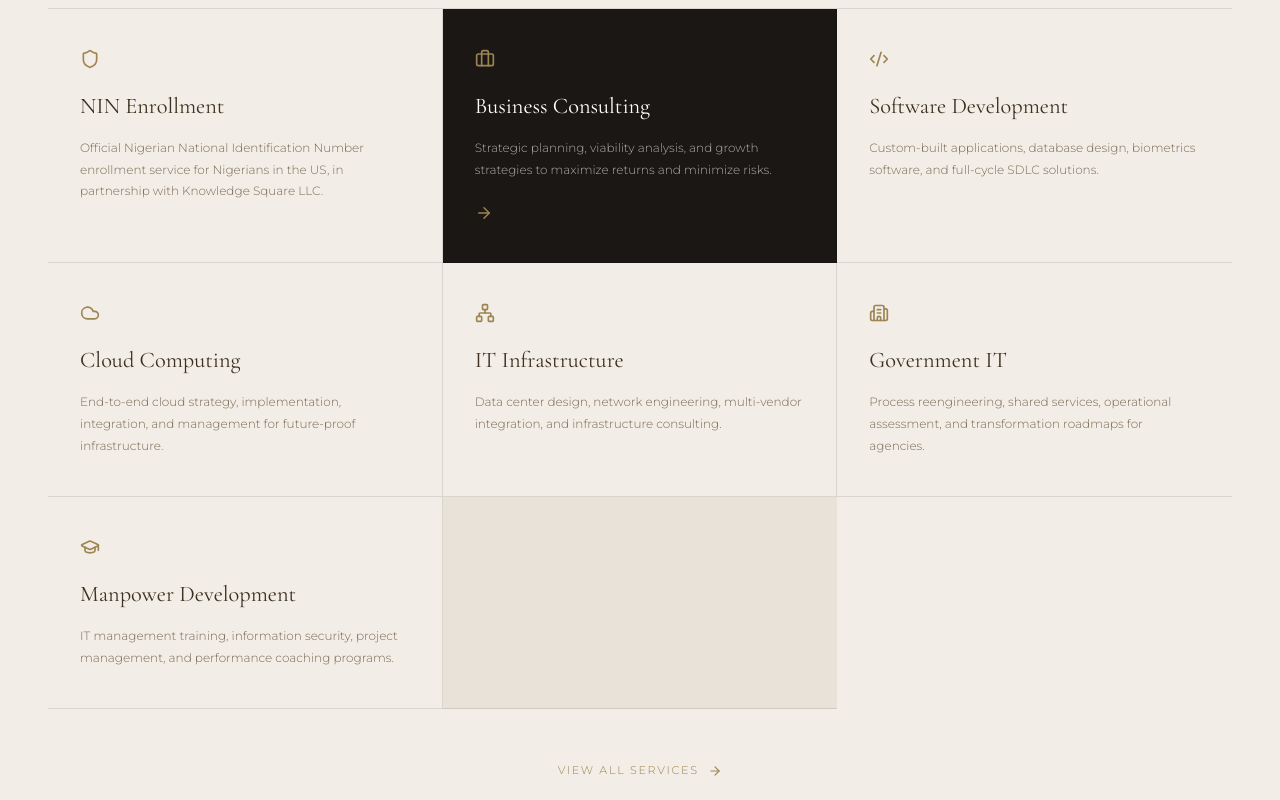
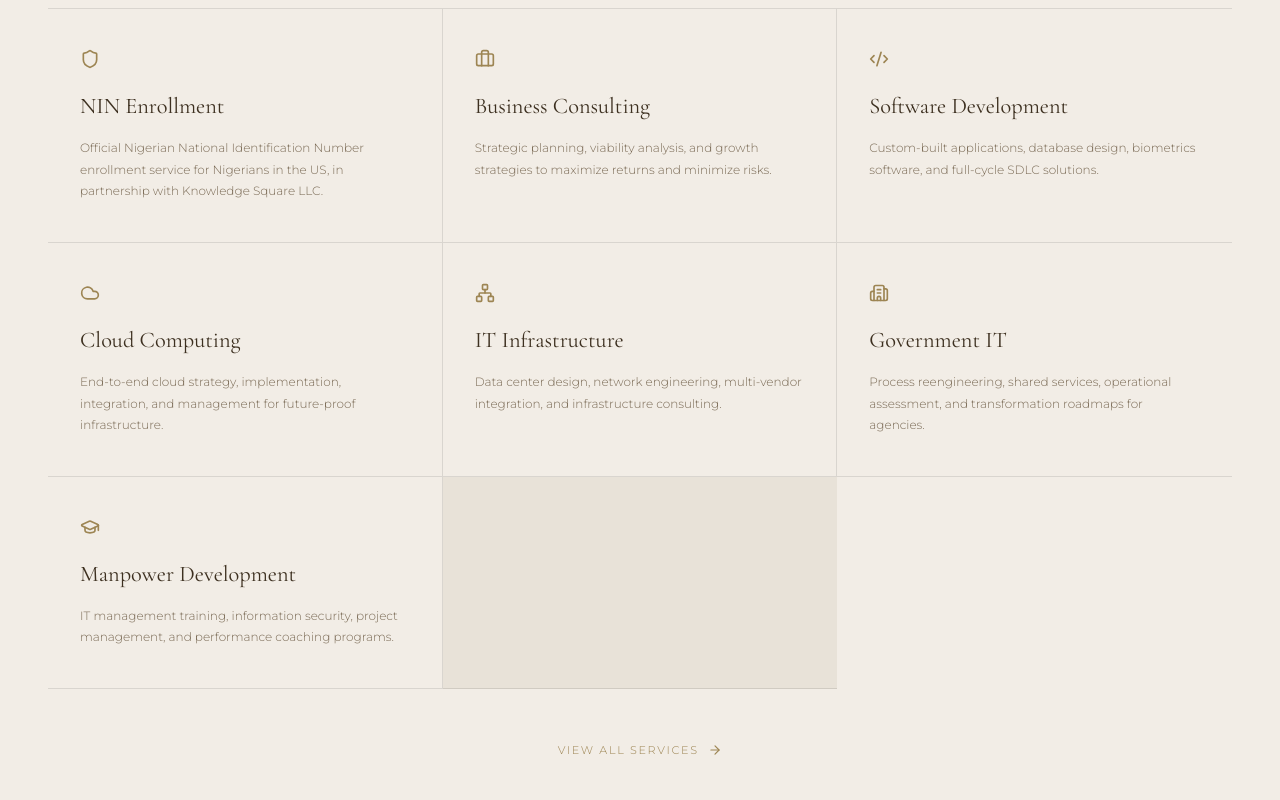
Before and after one commit to CrawlWise/lancor-website, a Next.js app: page / in a window 1280 px wide. Shown: the part 1400-2200 px from the top of the page. Built offline with nearby package versions, Linux system fonts and the light colour scheme.

Commit message:
Add motion framer

```diff
--- a/app/page.tsx
+++ b/app/page.tsx
@@ -11,6 +11,8 @@ import {
   GraduationCap,
   Calendar,
 } from "lucide-react";
+import AnimateIn from "@/components/AnimateIn";
+
 
 const services = [
   {
@@ -23,7 +25,7 @@ const services = [
     icon: Briefcase,
     title: "Business Consulting",
     description: "Strategic planning, viability analysis, and growth strategies to maximize returns and minimize risks.",
-    featured: true,
+    featured: false,
   },
   {
     icon: Code2,
@@ -131,19 +133,27 @@ export default function Home() {
         <div className="h-16" />
         <div className="relative z-2 px-12 py-16 max-w-300 w-full mx-auto">
           <div className="max-w-170">
+            <AnimateIn type="slide-up" delay={0.1}>
               <p className="label-text text-[#9d8553] mb-[2rem]">EST. 1994 — NEWTON, MASSACHUSETTS</p>
+            </AnimateIn>
+            <AnimateIn type="slide-up" delay={0.2}>
               <h1 className="font-cormorant text-[clamp(3rem,7vw,5.5rem)] font-normal leading-[1.05] text-white mb-0">
                 Dynamic<br />
                 <em className="text-[#9d8553] italic font-light">Technology</em><br />
                 Solutions
               </h1>
+            </AnimateIn>
+            <AnimateIn type="slide-up" delay={0.3}>
               <p className="font-montserrat text-[0.85rem] text-[rgba(255,255,255,0.7)] leading-[1.8] max-w-[420px] mt-[2rem] mb-[2.5rem]">
                 Professional consulting, research, and development services — offering strategic process reengineering solutions to clients around the world.
               </p>
+            </AnimateIn>
+            <AnimateIn type="slide-up" delay={0.4}>
               <div className="flex gap-4 flex-wrap">
                 <Link href="/services" className="btn-gold">EXPLORE SERVICES</Link>
                 <Link href="/contact" className="btn-outline">GET IN TOUCH</Link>
               </div>
+            </AnimateIn>
           </div>
         </div>
         <div className="absolute bottom-[2.5rem] left-1/2 -translate-x-1/2 flex flex-col items-center gap-2 z-[2]">
@@ -156,11 +166,11 @@ export default function Home() {
       <section className="bg-[#0e0d0c] py-[5rem] px-[3rem]">
         <div className="max-w-[1200px] mx-auto grid grid-cols-4 text-center">
           {[{ val: "30+", label: "YEARS OF EXPERIENCE" }, { val: "20+", label: "GLOBAL CLIENTS" }, { val: "5", label: "SERVICE DOMAINS" }, { val: "100%", label: "CLIENT RETENTION" }].map((s, i) => (
-            <div key={i} className={`px-[2rem] ${i < 3 ? "border-r border-[rgba(157,133,83,0.15)]" : ""}`}>
+            <AnimateIn key={i} type="fade" delay={i * 0.1} className={`px-[2rem] ${i < 3 ? "border-r border-[rgba(157,133,83,0.15)]" : ""}`}>
               <div className="font-cormorant text-[3.5rem] font-normal text-[#9d8553] leading-none mb-3">{s.val}</div>
               <div className="w-[30px] h-px bg-[#9d8553] mx-auto mb-3" />
               <p className="label-text text-[rgba(255,255,255,0.45)] text-[0.6rem]">{s.label}</p>
-            </div>
+            </AnimateIn>
           ))}
         </div>
       </section>
@@ -168,39 +178,43 @@ export default function Home() {
       {/* SERVICES */}
       <section className="bg-[#f2ede6] py-28 px-12">
         <div className="max-w-300 mx-auto">
+          <AnimateIn type="slide-up">
             <p className="label-text text-[#9d8553] mb-[1.2rem]">WHAT WE DO</p>
             <h2 className="font-cormorant text-[clamp(2.5rem,5vw,4rem)] font-normal text-[#1a1714] leading-[1.1] mb-16">
               Comprehensive<br /><em className="italic">Solutions</em> Portfolio
             </h2>
+          </AnimateIn>
           <div className="grid grid-cols-3 border-t border-[rgba(0,0,0,0.1)]">
             {services.map((svc, i) => {
               const Icon = svc.icon;
               return (
-                <div
+                <AnimateIn
                   key={i}
+                  type="slide-up"
+                  delay={(i % 3) * 0.1}
                   className={`group hover:bg-[#1a1714] p-[2.5rem_2rem] border-b border-[rgba(0,0,0,0.1)] ${(i + 1) % 3 !== 0 ? "border-r border-[rgba(0,0,0,0.1)]" : ""} ${svc.featured ? "bg-[#1a1714]" : "bg-transparent"}`}
                 >
                   <Icon size={20} color="#9d8553" className="mb-5" />
                   <h3 className={`group-hover:text-white font-cormorant text-[1.4rem] font-normal mb-[0.9rem] ${svc.featured ? "text-white" : "text-[#3d3020]"}`}>{svc.title}</h3>
                   <p className={`group-hover:text-[rgba(255,255,255,0.65)] font-montserrat text-[0.75rem] leading-[1.8] ${svc.featured ? "text-[rgba(255,255,255,0.65)]" : "text-[#7a6a55]"}`}>{svc.description}</p>
                   {svc.featured && <div className="mt-6"><ArrowRight size={18} color="#9d8553" /></div>}
-                </div>
+                </AnimateIn>
               );
             })}
             <div className="p-[2.5rem_2rem] bg-[#e8e2d8] border-b border-[rgba(0,0,0,0.1)]" />
           </div>
-          <div className="text-center mt-[3rem]">
+          <AnimateIn type="fade" delay={0.2} className="text-center mt-[3rem]">
             <Link href="/services" className="font-montserrat text-[0.7rem] tracking-[0.15em] text-[#9d8553] no-underline inline-flex items-center gap-[0.6rem]">
               VIEW ALL SERVICES <ArrowRight size={14} />
             </Link>
-          </div>
+          </AnimateIn>
         </div>
       </section>
 
       {/* ABOUT */}
       <section className="bg-[#0e0d0c] py-32 px-12">
         <div className="max-w-300 mx-auto grid grid-cols-2 gap-20 items-center">
-          <div className="relative">
+          <AnimateIn type="left" className="relative">
             <div className="w-full aspect-4/5 bg-[url('/home-about.png')] bg-cover bg-center relative overflow-hidden">
               <div className="absolute inset-0 bg-[linear-gradient(0deg,rgba(157,133,83,0.08)_1px,transparent_1px),linear-gradient(90deg,rgba(157,133,83,0.08)_1px,transparent_1px)] bg-size-[40px_40px]" />
               <div className="absolute top-1/2 left-1/2 -translate-x-1/2 -translate-y-1/2 w-0.5 h-[60%] bg-[linear-gradient(to_bottom,transparent,rgba(157,133,83,0.4),transparent)]" />
@@ -210,8 +224,8 @@ export default function Home() {
               <div className="font-cormorant text-[2.5rem] font-normal text-white leading-none">30+</div>
               <div className="label-text text-[rgba(255,255,255,0.8)] text-[0.6rem] mt-[0.3rem]">YEARS</div>
             </div>
-          </div>
-          <div>
+          </AnimateIn>
+          <AnimateIn type="right">
             <p className="label-text text-[#9d8553] mb-[1.2rem]">ABOUT LANCOR</p>
             <h2 className="font-cormorant text-[clamp(2rem,4vw,3.2rem)] font-normal text-white leading-[1.2] mb-6">
               The Intrepid Handlers of<br /><em className="italic text-[#9d8553]">Technology Complexity</em>
@@ -233,7 +247,7 @@ export default function Home() {
             <Link href="/about" className="font-montserrat text-[0.7rem] tracking-[0.15em] text-[#9d8553] no-underline inline-flex items-center gap-[0.6rem]">
               LEARN MORE <ArrowRight size={14} />
             </Link>
-          </div>
+          </AnimateIn>
         </div>
       </section>
 
@@ -241,7 +255,7 @@ export default function Home() {
       <section className="bg-[#9d8553] py-32 px-12 relative overflow-hidden">
         <div className="absolute inset-0 bg-[repeating-linear-gradient(45deg,rgba(0,0,0,0.04)_0px,rgba(0,0,0,0.04)_1px,transparent_1px,transparent_20px)]" />
         <div className="max-w-300 mx-auto grid grid-cols-2 gap-20 items-start relative z-1">
-          <div>
+          <AnimateIn type="left">
             <div className="flex items-center gap-3 mb-8">
               <Shield size={16} color="rgba(0,0,0,0.5)" />
               <span className="label-text text-[rgba(0,0,0,0.55)] text-[0.6rem]">NEW SERVICE — IN PARTNERSHIP WITH KNOWLEDGE SQUARE LLC</span>
@@ -252,8 +266,8 @@ export default function Home() {
             <p className="font-montserrat text-[0.8rem] text-[rgba(20,15,10,0.75)] leading-[1.9]">
               LANCOR, in partnership with Knowledge Square LLC, offers a convenient retail NIN enrollment service for Nigerians. We facilitate the official registration process for the Nigerian Government&apos;s National Identification Number — enabling identity verification, access to government services, and digital inclusion.
             </p>
-          </div>
-          <div>
+          </AnimateIn>
+          <AnimateIn type="right">
             <div className="border border-[rgba(0,0,0,0.12)] p-8 mb-6 bg-[rgba(0,0,0,0.06)]">
               {["Official NIN enrollment for Nigerian nationals", "Convenient US-based enrollment center", "Secure processing in partnership with Knowledge Square LLC", "Supports access to Nigerian government services", "Fast, professional, and confidential service"].map((item) => (
                 <div key={item} className="flex gap-3 items-start mb-[0.9rem] font-montserrat text-[0.78rem] text-[rgba(20,15,10,0.8)] leading-[1.6]">
@@ -266,7 +280,7 @@ export default function Home() {
                 <Calendar size={14} /> BOOK APPOINTMENT
               </a>
             </div>
-          </div>
+          </AnimateIn>
         </div>
       </section>
 
@@ -275,6 +289,7 @@ export default function Home() {
         <div className="absolute inset-0 bg-black/50" />
         <div className="absolute inset-0 bg-[linear-gradient(0deg,rgba(157,133,83,0.05)_1px,transparent_1px),linear-gradient(90deg,rgba(157,133,83,0.05)_1px,transparent_1px)] bg-size-[60px_60px]" />
         <div className="relative z-1">
+          <AnimateIn type="scale">
             <p className="label-text text-[#9d8553] mb-6">READY TO TRANSFORM?</p>
             <h2 className="font-cormorant text-[clamp(3rem,6vw,5rem)] font-normal text-white leading-[1.1]">
               Let&apos;s Build<br /><em className="italic text-[#9d8553]">Something Remarkable</em>
@@ -283,6 +298,7 @@ export default function Home() {
               We&apos;re the no-nonsense, never-say-never, super-efficient lovers of challenges. Bring us your toughest IT problems.
             </p>
             <Link href="/contact" className="btn-gold">START A CONVERSATION <ArrowRight size={14} /></Link>
+          </AnimateIn>
         </div>
       </section>
     </>
--- /dev/null
+++ b/components/AnimateIn.tsx
@@ -0,0 +1,90 @@
+"use client";
+
+import React from "react";
+import { motion } from "framer-motion";
+
+type AnimationType = "fade" | "slide-up" | "slide-down" | "left" | "right" | "scale";
+
+interface AnimateInProps {
+  children: React.ReactNode;
+  type?: AnimationType;
+  delay?: number;
+  duration?: number;
+  viewTrigger?: boolean;
+  className?: string;
+  viewportOptions?: {
+    once?: boolean;
+    amount?: "some" | "all" | number;
+    margin?: string;
+  };
+}
+
+export default function AnimateIn({
+  children,
+  type = "slide-up",
+  delay = 0,
+  duration = 0.7,
+  viewTrigger = true,
+  className = "",
+  viewportOptions = { once: true, margin: "-80px" },
+}: AnimateInProps) {
+  const getVariants = () => {
+    switch (type) {
+      case "fade":
+        return {
+          hidden: { opacity: 0 },
+          visible: { opacity: 1 },
+        };
+      case "slide-up":
+        return {
+          hidden: { opacity: 0, y: 30 },
+          visible: { opacity: 1, y: 0 },
+        };
+      case "slide-down":
+        return {
+          hidden: { opacity: 0, y: -30 },
+          visible: { opacity: 1, y: 0 },
+        };
+      case "left":
+        return {
+          hidden: { opacity: 0, x: -30 },
+          visible: { opacity: 1, x: 0 },
+        };
+      case "right":
+        return {
+          hidden: { opacity: 0, x: 30 },
+          visible: { opacity: 1, x: 0 },
+        };
+      case "scale":
+        return {
+          hidden: { opacity: 0, scale: 0.95 },
+          visible: { opacity: 1, scale: 1 },
+        };
+      default:
+        return {
+          hidden: { opacity: 0, y: 30 },
+          visible: { opacity: 1, y: 0 },
+        };
+    }
+  };
+
+  const variants = getVariants();
+
+  return (
+    <motion.div
+      className={className}
+      initial="hidden"
+      whileInView={viewTrigger ? "visible" : undefined}
+      animate={!viewTrigger ? "visible" : undefined}
+      variants={variants}
+      transition={{
+        duration,
+        delay,
+        ease: [0.215, 0.61, 0.355, 1.0], // premium custom ease-out curve
+      }}
+      viewport={viewTrigger ? viewportOptions : undefined}
+    >
+      {children}
+    </motion.div>
+  );
+}
--- a/package.json
+++ b/package.json
@@ -9,6 +9,7 @@
     "lint": "eslint"
   },
   "dependencies": {
+    "framer-motion": "^12.42.0",
     "lucide-react": "^1.17.0",
     "next": "16.2.9",
     "react": "19.2.4",
```
Also changed, not shown: app/about/page.tsx (+17 -9 lines), app/contact/page.tsx (+9 -5 lines), app/nin-enrollment/page.tsx (+29 -29 lines), app/services/page.tsx (+13 -9 lines), 1 other file (tests, documents, lock files or other folders). Lines whose indentation alone changed are shown as unchanged.
